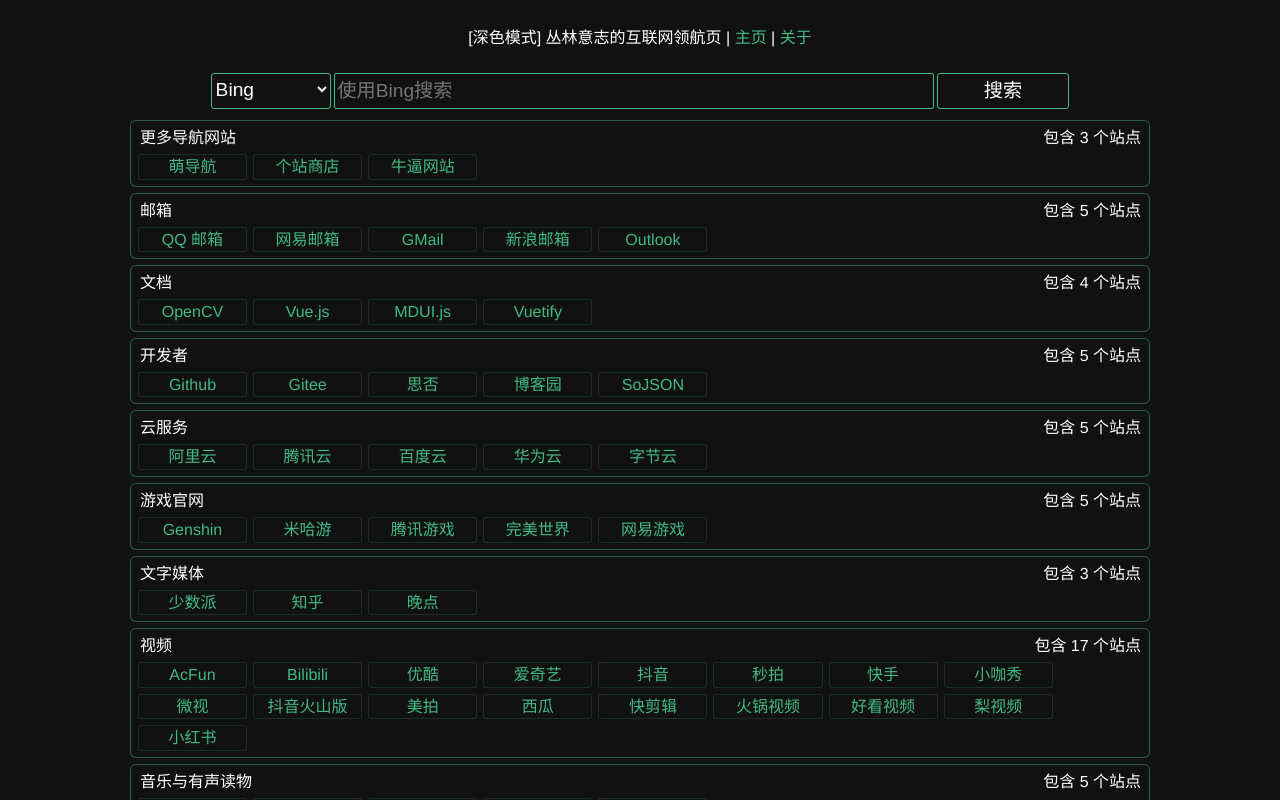
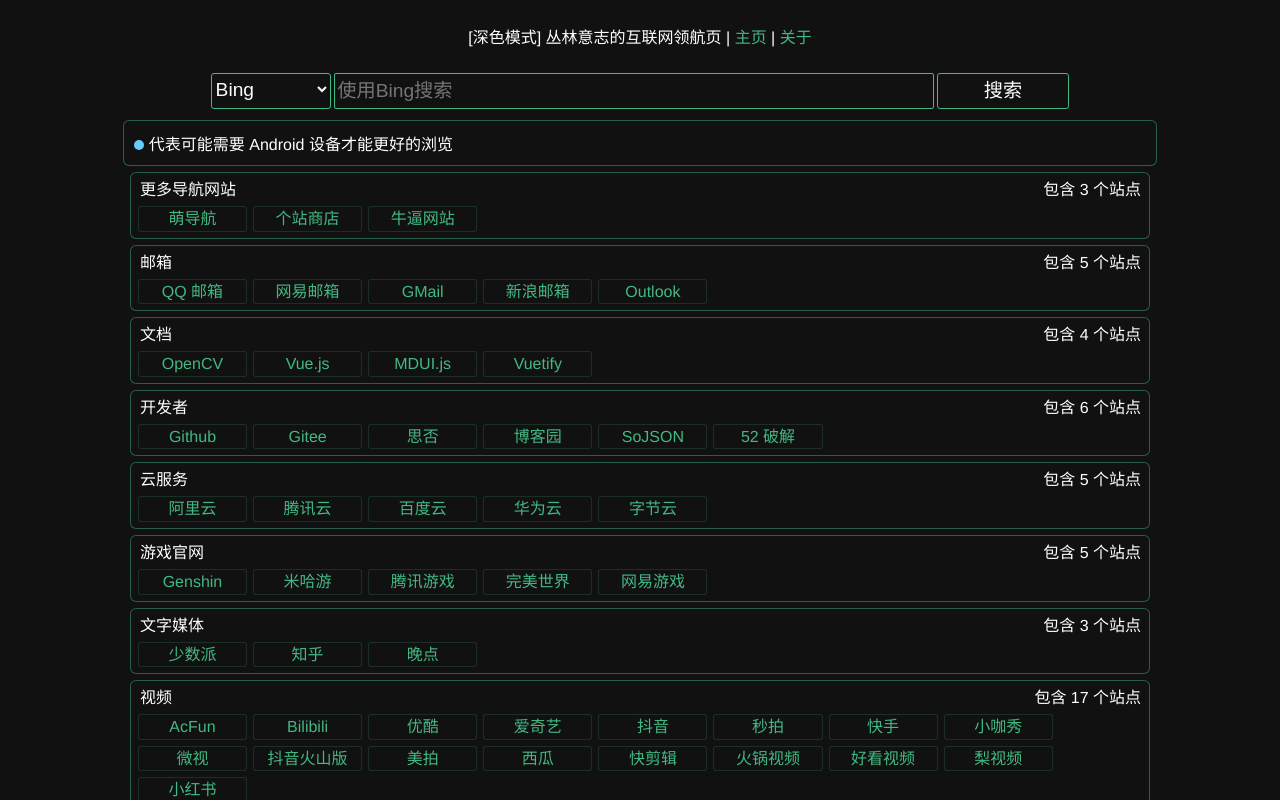
Before and after one commit to conglinyizhi/NavigationCenter, a Vue app: page / in a window 1280 px wide. Shown: the top 800 px of the page. Built offline with nearby package versions, Linux system fonts and the light colour scheme.

Commit message:
对 Android 设备专属链接进行标注

```diff
--- a/src/components/navigation.vue
+++ b/src/components/navigation.vue
@@ -1,4 +1,12 @@
 <template>
+  <div
+    class="linkCardGroup tips"
+  >
+    <tag
+      :mode="1"
+      color="#66ccff"
+    /> 代表可能需要 Android 设备才能更好的浏览
+  </div>
   <div
     class="linkCardGroup"
     v-for="(siteList,i) in siteData"
@@ -14,7 +22,12 @@
     <span
       v-for="(site,key) in siteList.list"
       :key="key"
+      class="TagFather"
     >
+      <tag
+        color="#66ccff"
+        v-show="site.only_android"
+      />
       <a
         class="linkCard"
         :href="site.url"
@@ -38,6 +51,7 @@
 </template>
 
 <script>
+import tag from "./tag.vue";
 const siteData = [
   {
     title: "更多导航网站",
@@ -82,6 +96,7 @@ const siteData = [
       { title: "思否", url: "https://segmentfault.com" },
       { title: "博客园", url: "https://www.cnblogs.com" },
       { title: "SoJSON", url: "https://www.sojson.com/" },
+      { title: "52 破解", url: "https://www.52pojie.cn" },
     ],
   },
   {
@@ -209,6 +224,9 @@ export default {
       window.alert(`站点 ${site.title} 关闭原因:\n${site.close}`);
     },
   },
+  components: {
+    tag,
+  },
 };
 </script>
 
@@ -266,4 +284,13 @@ a {
     display: none;
   }
 }
+
+.TagFather {
+  position: relative;
+}
+
+.tips{
+  text-align: left;
+  padding: 10px;
+}
 </style>
--- /dev/null
+++ b/src/components/tag.vue
@@ -0,0 +1,39 @@
+<template>
+  <span
+    v-text="data"
+    :class="{showMode:mode == 1}"
+    :style="{background:color}"
+    class="tag"
+  ></span>
+</template>
+
+<script>
+export default {
+  name: "tag",
+  props: {
+    color: {
+      type: String,
+      default: "#6cf",
+    },
+    mode: {
+      type: Number,
+      defalut: 0,
+    },
+  },
+};
+</script>
+
+<style scope>
+.tag {
+  width: 10px;
+  height: 10px;
+  border-radius: 100%;
+  position: absolute;
+  top: -8px;
+}
+
+.showMode {
+  display: inline-block;
+  position: static;
+}
+</style>
```
